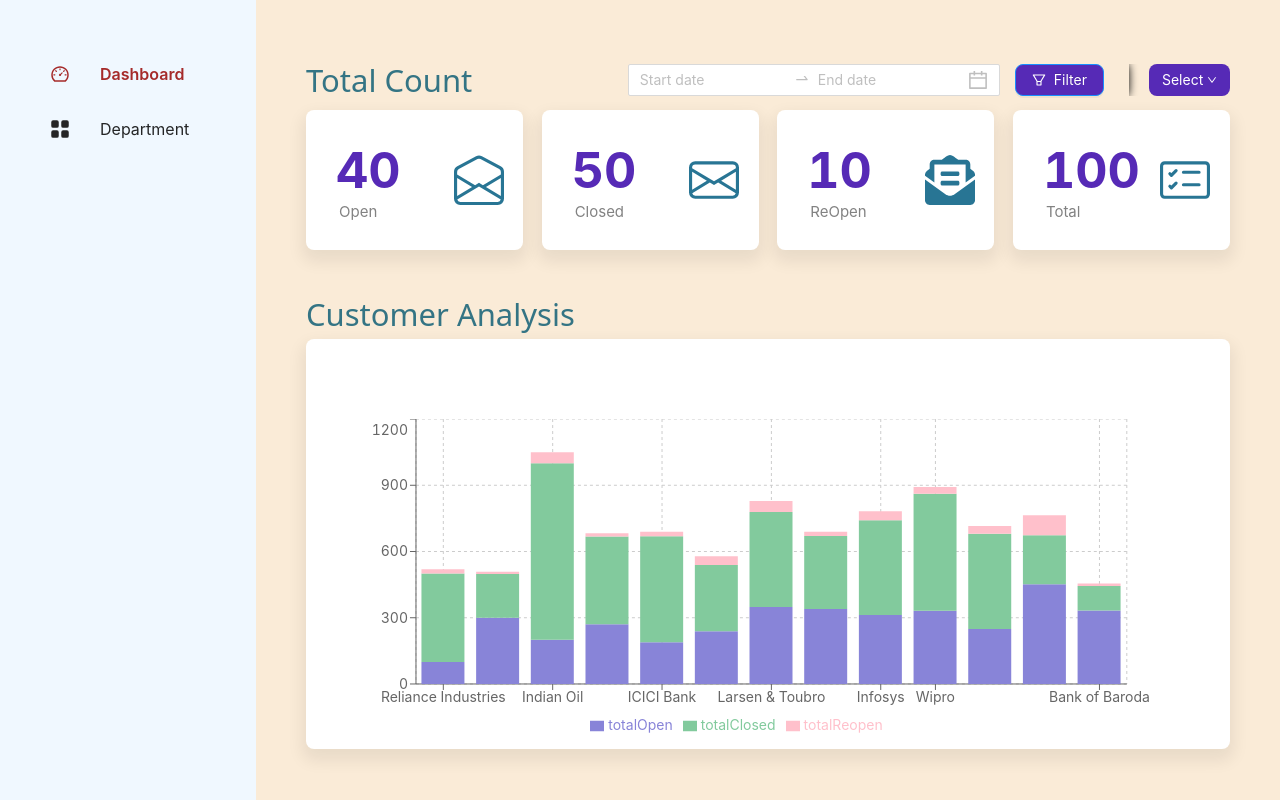
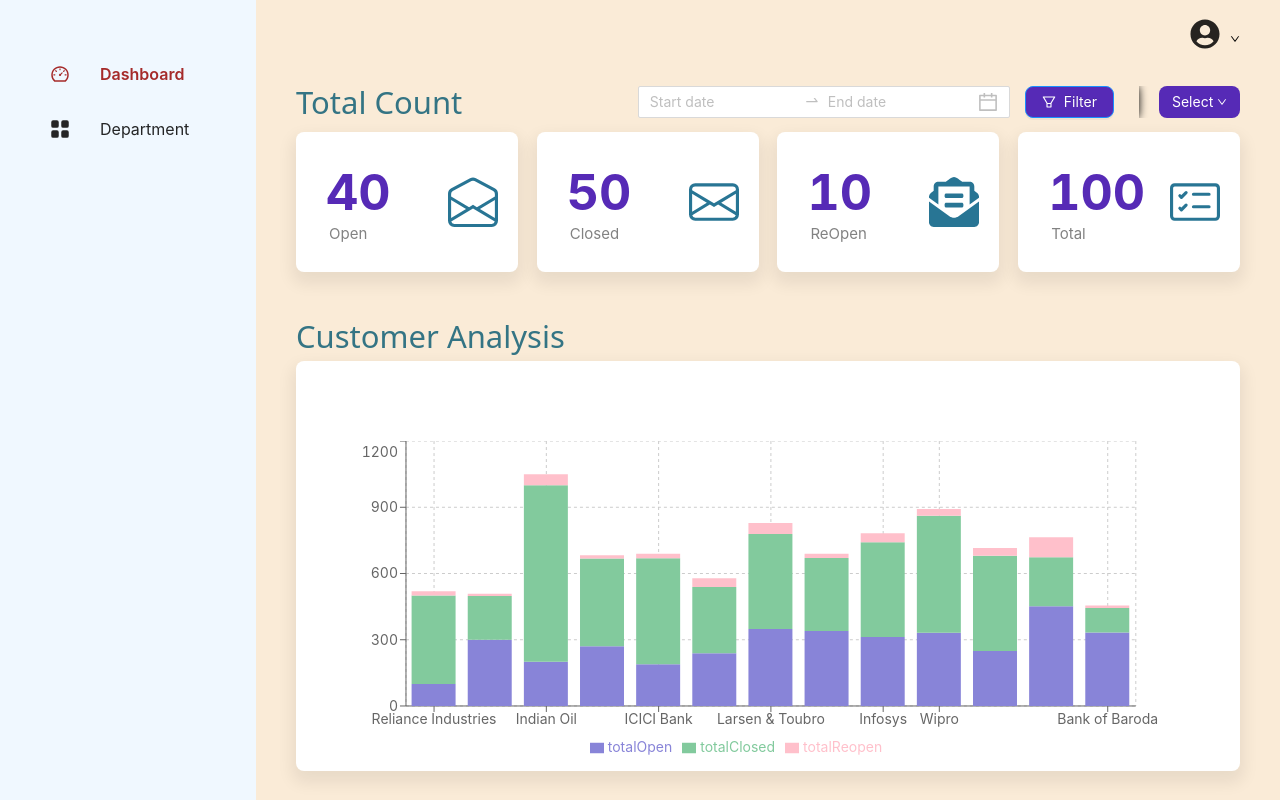
Before and after one commit to manggic/Dashboard, a React (Create React App) app: page / in a window 1280 px wide. Both pictures are taken after typing "Sample", "Sample123" into the empty fields and a click on the button "Log in". Built offline with nearby package versions, Linux system fonts and the light colour scheme.

Commit message:
added logout and fixed the total today select bug

```diff
--- a/src/App.css
+++ b/src/App.css
@@ -7,7 +7,7 @@
 
 .body {
   height: 100vh;
-  padding: 50px;
+  padding: 15px 40px;
   width: 80%;
 }
 
--- a/src/common/components.js
+++ b/src/common/components.js
@@ -1,5 +1,11 @@
 import { getIcon } from "./function";
+import loginSvg from "images/login.svg";
+import { Menu, Dropdown } from "antd";
+import { DownOutlined } from "@ant-design/icons";
+import { useHistory } from "react-router-dom";
+import { FaUserCircle } from "react-icons/fa";
 
+import "./style.css";
 const card = (dataToShow) => {
   console.log("data", dataToShow);
   return (
@@ -39,4 +45,40 @@
   );
 };
 
-export { card, verticalLineseperator };
+const LogoutSection = () => {
+  const history = useHistory();
+  const Logout = () => {
+    history().push("/");
+    return <div>hello</div>;
+  };
+
+  const menu = (
+    <Menu>
+      <Menu.Item>
+        <a onClick={() => history.push("/")}>Logout</a>
+      </Menu.Item>
+    </Menu>
+  );
+
+  return (
+    <div className="logoutSection">
+      <div className="userIcon">
+        <FaUserCircle />
+      </div>
+
+      <div className="logoutDropdown">
+        <Dropdown overlay={menu}>
+          <a
+            className="ant-dropdown-link"
+            onClick={(e) => e.preventDefault()}
+            style={{ color: "black" }}
+          >
+            <DownOutlined />
+          </a>
+        </Dropdown>
+      </div>
+    </div>
+  );
+};
+
+export { card, verticalLineseperator, LogoutSection };
--- a/src/common/style.css
+++ b/src/common/style.css
@@ -0,0 +1,14 @@
+.logoutSection {
+  display: flex;
+  justify-content: flex-end;
+  align-items: center;
+  padding-bottom: 10px;
+}
+
+.logoutDropdown {
+  padding-left: 10px;
+}
+
+.userIcon {
+  font-size: 30px;
+}
--- a/src/components/Dashboard.js
+++ b/src/components/Dashboard.js
@@ -11,6 +11,7 @@
   Legend,
   ResponsiveContainer,
 } from "recharts";
+
 import { DatePicker, Space } from "antd";
 import { DownloadOutlined, FilterOutlined } from "@ant-design/icons";
 import { Button, Radio } from "antd";
@@ -18,7 +19,11 @@
 import * as FontAwesome from "react-icons/fa";
 import { DownOutlined } from "@ant-design/icons";
 import { Menu, Dropdown } from "antd";
-import { card, verticalLineseperator } from "../common/components";
+import {
+  card,
+  LogoutSection,
+  verticalLineseperator,
+} from "../common/components";
 import { useHistory } from "react-router-dom";
 
 import { cardTodayData, cardTotalData, data } from "../data/Dashboard";
@@ -29,24 +34,23 @@
     whatCountToShow: "Total Count",
     cardData: cardTotalData,
   });
+  const history = useHistory();
 
-  const changeTheSelect = () => {
+  const changeTheSelect = (selected) => {
     setstate({
       ...state,
       whatCountToShow:
-        state.whatCountToShow === "Total Count" ? "Today Count" : "Total Count",
-      cardData:
-        state.whatCountToShow === "Total Count" ? cardTodayData : cardTotalData,
+        selected === "Total Count" ? "Total Count" : "Today Count",
+      cardData: selected === "Total Count" ? cardTotalData : cardTodayData,
     });
   };
-  const history = useHistory();
   const menu = (
     <Menu>
       <Menu.Item>
-        <a onClick={() => changeTheSelect()}>Total Count</a>
+        <a onClick={() => changeTheSelect("Total Count")}>Total Count</a>
       </Menu.Item>
       <Menu.Item>
-        <a onClick={() => changeTheSelect()}>Today Count</a>
+        <a onClick={() => changeTheSelect("Today Count")}>Today Count</a>
       </Menu.Item>
     </Menu>
   );
@@ -158,6 +162,7 @@
     <div className="dashboard">
       <NavBar />
       <div className="body">
+        {LogoutSection()}
         <div
           style={{
             display: "flex",
--- a/src/components/Department.js
+++ b/src/components/Department.js
@@ -30,7 +30,11 @@
   TodayData,
   TotalData,
 } from "../data/Department";
-import { card, verticalLineseperator } from "../common/components";
+import {
+  card,
+  LogoutSection,
+  verticalLineseperator,
+} from "../common/components";
 import NavBar from "./NavBar";
 const { RangePicker } = DatePicker;
 
@@ -43,25 +47,25 @@
 
   const history = useHistory();
 
-  const changeTheSelect = () => {
+  const changeTheSelect = (selected) => {
     setstate({
       ...state,
       whatCountToShow:
-        state.whatCountToShow === "Total Count" ? "Today Count" : "Total Count",
-      cardData:
-        state.whatCountToShow === "Total Count" ? cardTodayData : cardTotalData,
+        selected === "Total Count" ? "Total Count" : "Today Count",
+      cardData: selected === "Total Count" ? cardTotalData : cardTodayData,
     });
   };
   const menu = (
     <Menu>
       <Menu.Item>
-        <a onClick={() => changeTheSelect()}>Total Count</a>
+        <a onClick={() => changeTheSelect("Total Count")}>Total Count</a>
       </Menu.Item>
       <Menu.Item>
-        <a onClick={() => changeTheSelect()}>Today Count</a>
+        <a onClick={() => changeTheSelect("Today Count")}>Today Count</a>
       </Menu.Item>
     </Menu>
   );
+
   const onChange = () => {
     console.log("onChange");
   };
@@ -207,6 +211,7 @@
       <NavBar />
 
       <div className="body">
+        {LogoutSection()}
         <div>
           <div
             style={{
--- a/src/styles/SignIn.css
+++ b/src/styles/SignIn.css
@@ -1,5 +1,9 @@
 .signIn {
   display: flex;
+}
+
+.ant-input-affix-wrapper {
+  padding: 8px 10px;
 }
 
 .signInRight {
```
